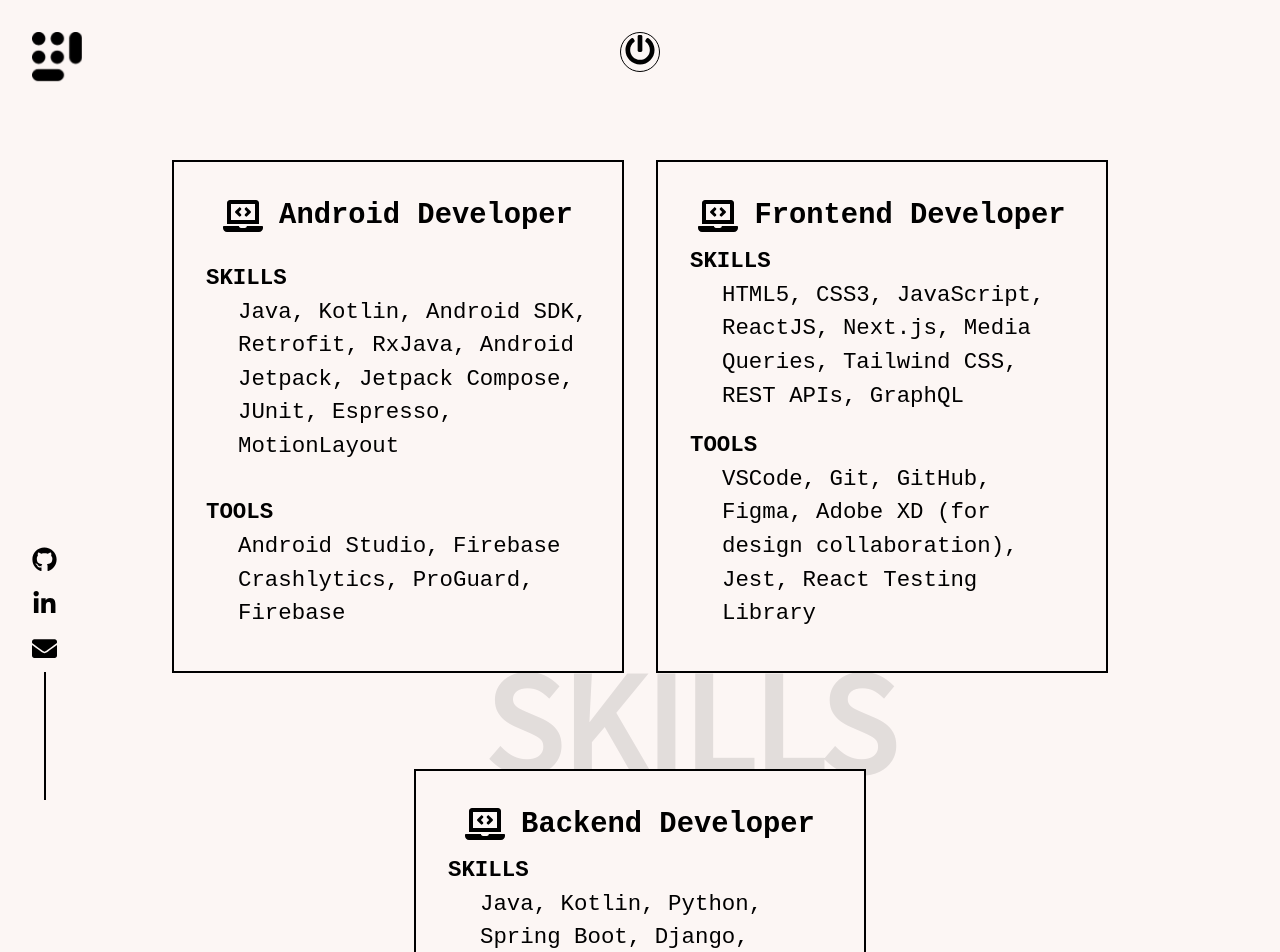
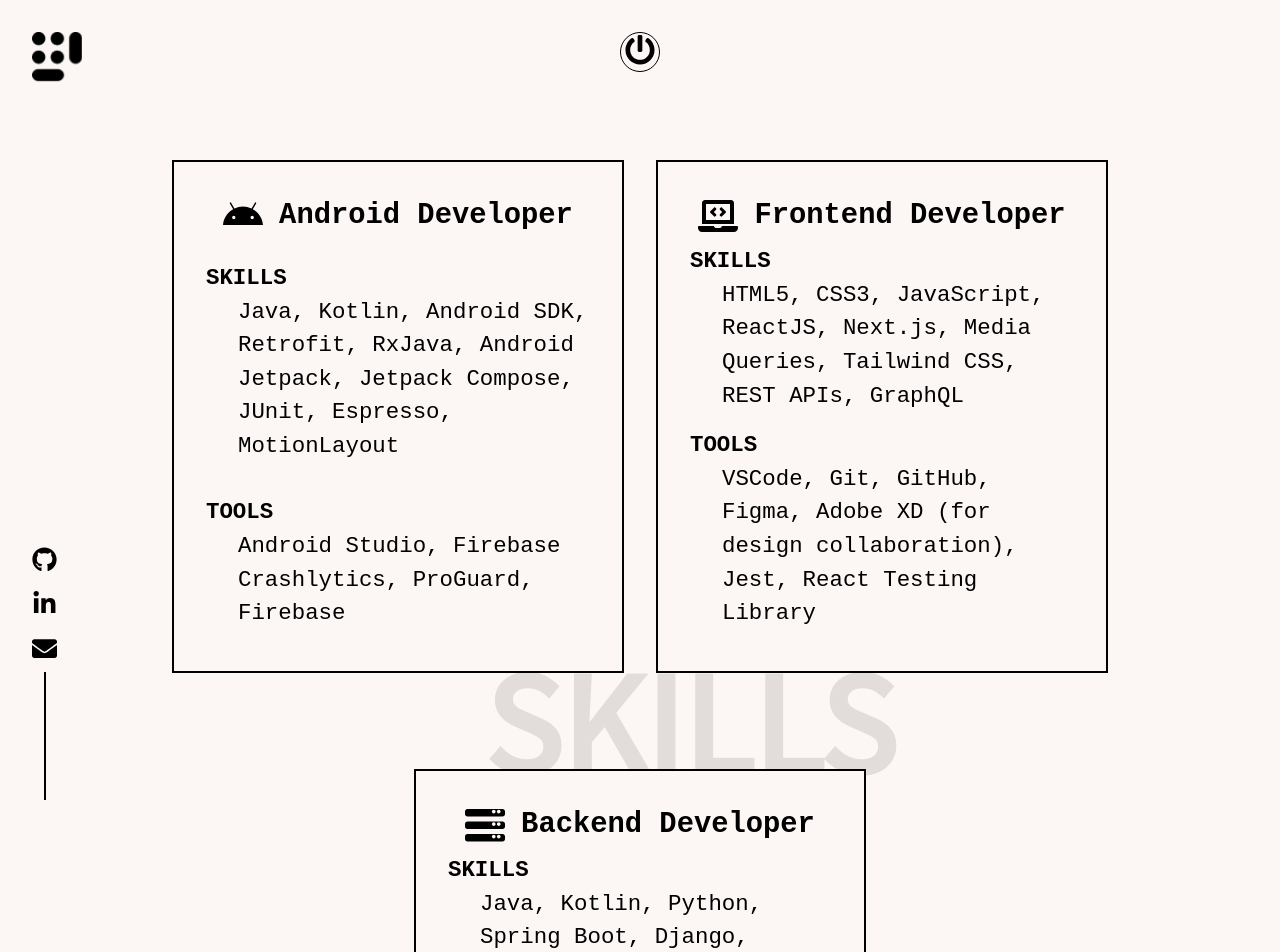
Before and after one commit to HaRsH8747/MyPortfolio, a React (Create React App) app: page /skills in a window 1280 px wide. Shown: the top 952 px of the page. Built offline with nearby package versions, Linux system fonts and the light colour scheme; a web font is replaced by a local one.

Commit message:
modified skill icons

```diff
--- a/src/components/AllSvgs.js
+++ b/src/components/AllSvgs.js
@@ -233,3 +233,41 @@
     </svg>
   )
 }
+
+export const Android = (props) => {
+  return (
+    <svg
+      aria-hidden="true"
+      data-prefix="fab"
+      data-icon="android"
+      className="prefix__svg-inline--fa prefix__fa-android prefix__fa-w-18"
+      xmlns="http://www.w3.org/2000/svg"
+      viewBox="0 0 576 512"
+      {...props}
+    >
+      <path
+        fill={props.fill}
+        d="M420.55,301.93a24,24,0,1,1,24-24,24,24,0,0,1-24,24m-265.1,0a24,24,0,1,1,24-24,24,24,0,0,1-24,24m273.7-144.48,47.94-83a10,10,0,1,0-17.27-10h0l-48.54,84.07a301.25,301.25,0,0,0-246.56,0L116.18,64.45a10,10,0,1,0-17.27,10h0l47.94,83C64.53,202.22,8.24,285.55,0,384H576c-8.24-98.45-64.54-181.78-146.85-226.55"
+      />
+    </svg>
+  );
+};
+
+export const Backend = (props) => {
+  return (
+    <svg
+      aria-hidden="true"
+      data-prefix="fas"
+      data-icon="server"
+      className="prefix__svg-inline--fa prefix__fa-server prefix__fa-w-16"
+      xmlns="http://www.w3.org/2000/svg"
+      viewBox="0 0 512 512"
+      {...props}
+    >
+      <path
+        fill={props.fill}
+        d="M480 160H32c-17.673 0-32-14.327-32-32V96c0-17.673 14.327-32 32-32h448c17.673 0 32 14.327 32 32v32c0 17.673-14.327 32-32 32zm-48-88c-13.255 0-24 10.745-24 24s10.745 24 24 24 24-10.745 24-24-10.745-24-24-24zm-64 0c-13.255 0-24 10.745-24 24s10.745 24 24 24 24-10.745 24-24-10.745-24-24-24zm112 248H32c-17.673 0-32-14.327-32-32v-32c0-17.673 14.327-32 32-32h448c17.673 0 32 14.327 32 32v32c0 17.673-14.327 32-32 32zm-48-88c-13.255 0-24 10.745-24 24s10.745 24 24 24 24-10.745 24-24-10.745-24-24-24zm-64 0c-13.255 0-24 10.745-24 24s10.745 24 24 24 24-10.745 24-24-10.745-24-24-24zm112 248H32c-17.673 0-32-14.327-32-32v-32c0-17.673 14.327-32 32-32h448c17.673 0 32 14.327 32 32v32c0 17.673-14.327 32-32 32zm-48-88c-13.255 0-24 10.745-24 24s10.745 24 24 24 24-10.745 24-24-10.745-24-24-24zm-64 0c-13.255 0-24 10.745-24 24s10.745 24 24 24 24-10.745 24-24-10.745-24-24-24z"
+      />
+    </svg>
+  );
+};
--- a/src/components/MySkillsPage.js
+++ b/src/components/MySkillsPage.js
@@ -1,7 +1,7 @@
 import React from 'react'
 import styled, { ThemeProvider } from 'styled-components'
 import { lightTheme } from './Themes';
-import { Develope } from './AllSvgs';
+import { Android, Backend, Develope } from './AllSvgs';
 
 
 import LogoComponent from '../subComponents/LogoComponent';
@@ -98,7 +98,7 @@
                 {/* Android Developer */}
                 <Main>
                     <Title>
-                        <Develope width={40} height={40} /> Android Developer
+                        <Android width={40} height={40} /> Android Developer
                     </Title>
                     <Description>
                         <strong>Skills</strong>
@@ -138,7 +138,7 @@
                 {/* Backend Developer */}
                 <Main>
                     <Title>
-                        <Develope width={40} height={40} /> Backend Developer
+                        <Backend width={40} height={40} /> Backend Developer
                     </Title>
                     <Description>
                         <strong>Skills</strong>
```
